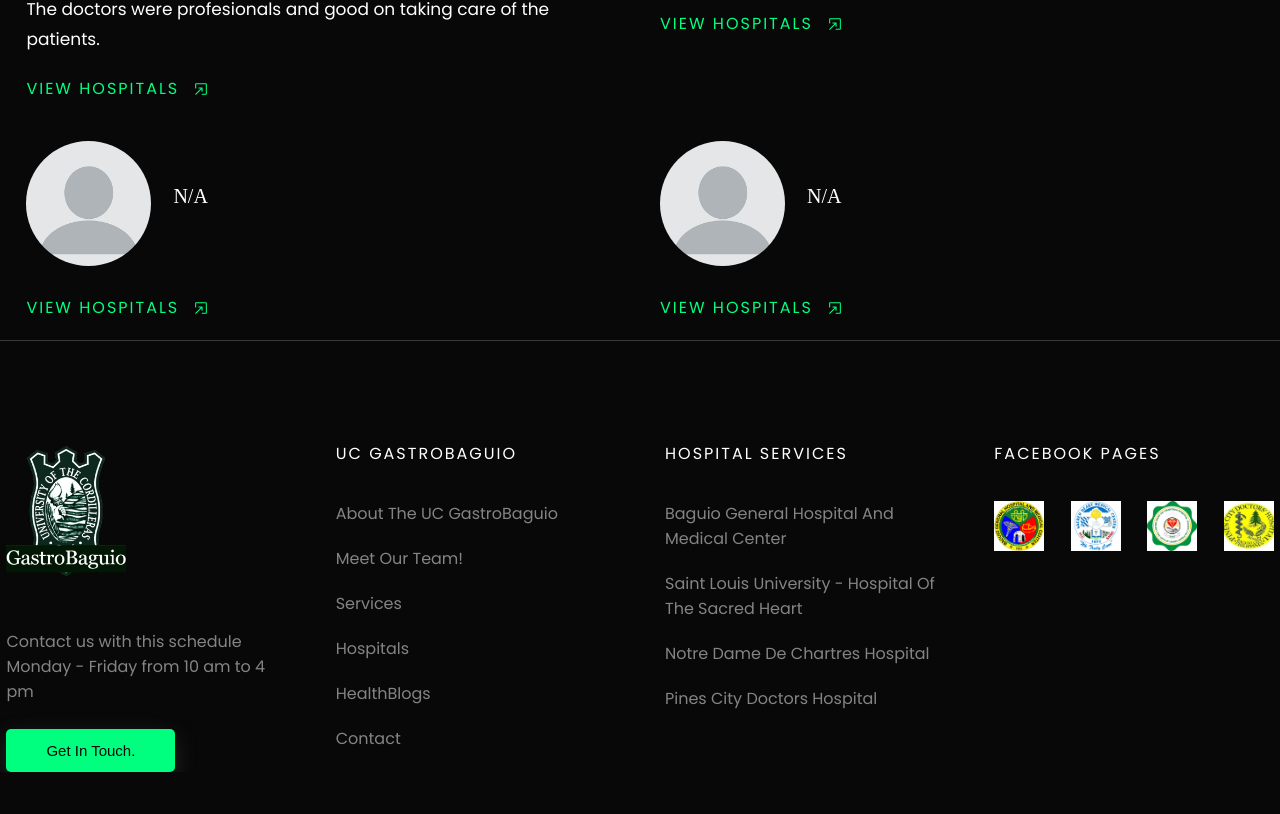
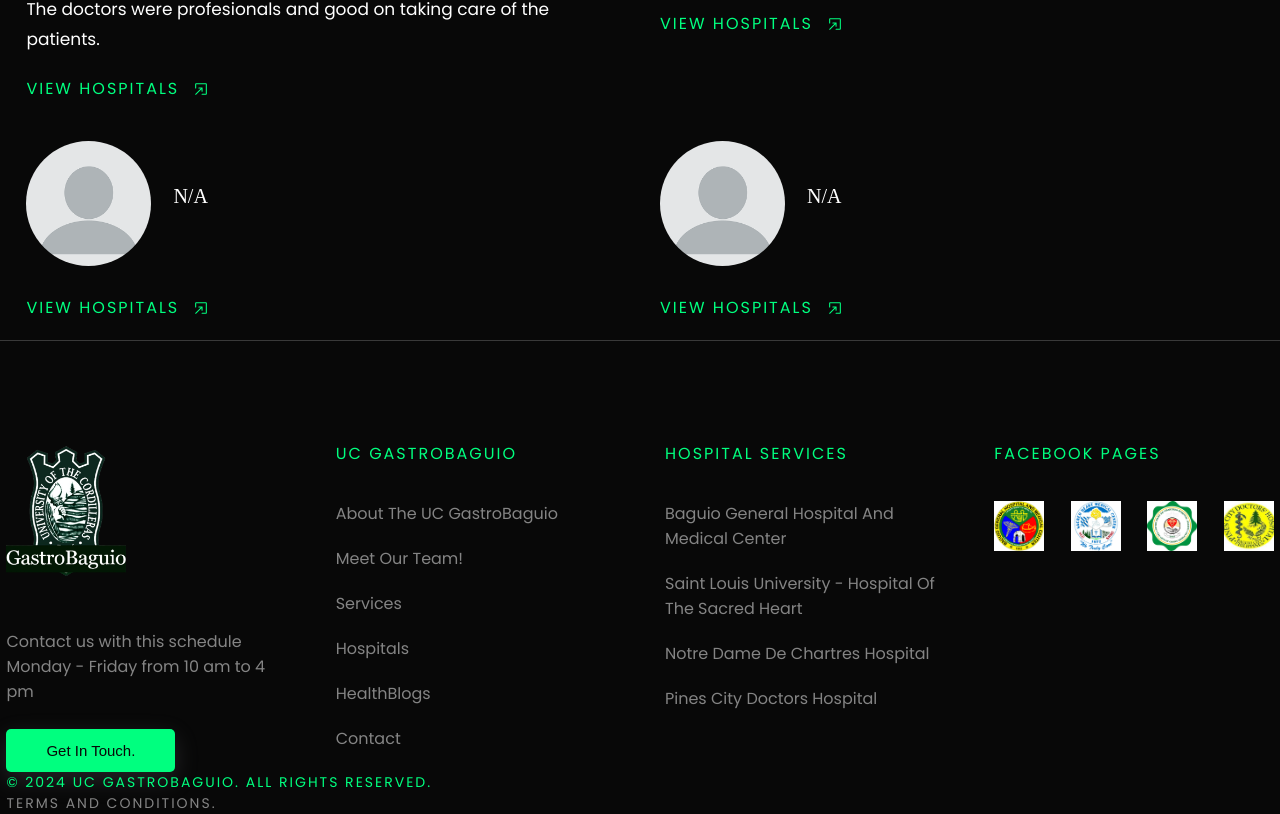
Before and after one commit to donyelqt/ucgastrobaguio, a Next.js app: page / in a window 1280 px wide. Shown: the part 5562-6376 px from the top of the page. Before the commit the page ends 6334 px from the top, so only its background shows below. Built offline with nearby package versions, Linux system fonts and the light colour scheme.

Commit message:
newwwwwww

```diff
--- a/components/common/Footer.js
+++ b/components/common/Footer.js
@@ -20,7 +20,7 @@
                 <button className="button-primary" style={{ borderRadius: 5, border: 'none', cursor: 'pointer' }}>get in touch.</button>
               </div>
               <ul>
-                <h3>UC GASTROBAGUIO</h3>
+                <h3><span className='green1'>UC GASTROBAGUIO</span></h3>
                 <li>
                   <Link href="/">About the UC GastroBaguio</Link>
                 </li>
@@ -44,7 +44,7 @@
                 </li>
               </ul>
               <ul>
-                <h3>HOSPITAL SERVICES</h3>
+                <h3><span className='green1'>HOSPITAL SERVICES</span></h3>
                 <li>
                   <Link href="/">Baguio General Hospital and Medical Center</Link>
                 </li>
@@ -59,7 +59,7 @@
                 </li>
               </ul>
               <ul>
-                <h3>FACEBOOK PAGES</h3>
+                <h3><span className='green1'>FACEBOOK PAGES</span></h3>
                 <div className='connect'>
                   <li>
                     <Link href="/">
@@ -84,6 +84,12 @@
                 </div>
               </ul>
             </div>
+            <div className='legal connect'>
+              <span className='green1'>© 2024 UC GASTROBAGUIO. ALL RIGHTS RESERVED.</span>
+            </div>
+            <div className='connect'>
+              <span>TERMS AND CONDITIONS.</span>
+            </div>
           </div>
         </footer>
     </>
```
